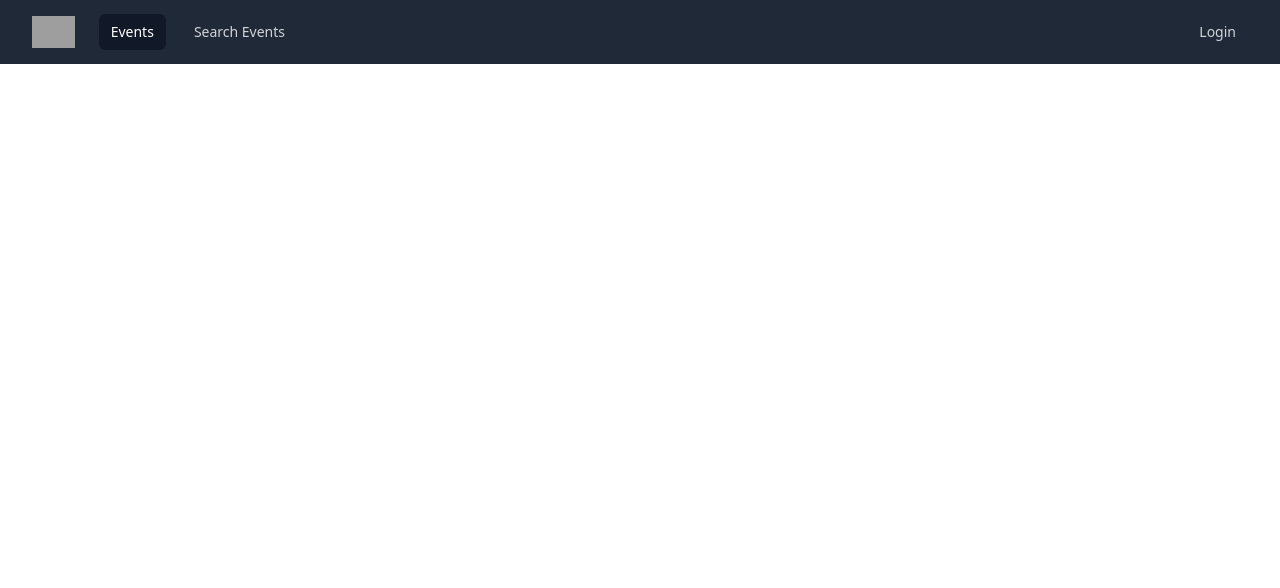
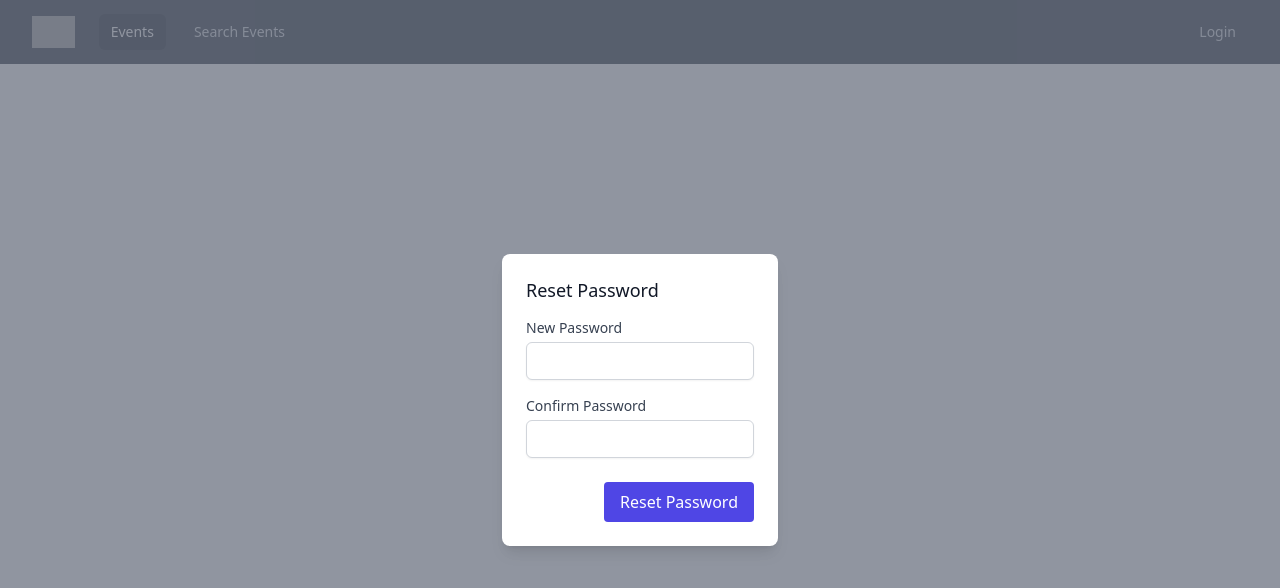
Before and after one commit to AndreiSorokin/myEvents, a React (Vite) app in the folder client/: page /reset-password/1 in a window 1280 px wide. Shown: the top 588 px of the page. Built offline with nearby package versions, Linux system fonts and the light colour scheme; no server answers; grey boxes are pictures that could not be loaded.

Commit message:
Added ResetPasswordForm

```diff
--- a/client/src/App.tsx
+++ b/client/src/App.tsx
@@ -1,6 +1,7 @@
 import { Route, Routes } from "react-router-dom";
 import Navbar from "./components/Navbar";
 import Login from "./components/auth/Login";
+import ResetPasswordForm from "./components/auth/ResetPasswordForm";
 
 function App() {
   return (
@@ -9,6 +10,10 @@ function App() {
       <Routes>
         <Route>
           <Route path="/login" element={<Login />} />
+          <Route
+            path="/reset-password/:token"
+            element={<ResetPasswordForm />}
+          />
         </Route>
       </Routes>
     </div>
--- a/client/src/components/auth/Login.tsx
+++ b/client/src/components/auth/Login.tsx
@@ -1,8 +1,8 @@
 import { useState } from "react";
 import { useLoginMutation } from "../../api/authSlice";
 import { useNavigate } from "react-router-dom";
-import ResetPasswordModal from "./ResetPasswordModal";
 import { CreateAccountModal } from "../user/CreateAccountModal";
+import RequestResetPasswordModal from "./ResetPasswordModal";
 
 const Login = () => {
   const [email, setEmail] = useState("");
@@ -126,7 +126,7 @@ const Login = () => {
         </p>
       </div>
       {/* Render ResetPasswordModal */}
-      <ResetPasswordModal
+      <RequestResetPasswordModal
         isOpen={isResetPasswordModalOpen}
         onClose={() => setIsResetPasswordModalOpen(false)}
       />
--- /dev/null
+++ b/client/src/components/auth/ResetPasswordForm.tsx
@@ -0,0 +1,90 @@
+import { useState } from "react";
+import { useParams, useNavigate } from "react-router-dom";
+import { useResetPasswordMutation } from "../../api/authSlice";
+
+const ResetPasswordForm = () => {
+  const { token } = useParams();
+  const [newPassword, setNewPassword] = useState("");
+  const [confirmPassword, setConfirmPassword] = useState("");
+  const [resetPassword, { isLoading, error }] = useResetPasswordMutation();
+  const navigate = useNavigate();
+
+  const handleSubmit = async (e: React.FormEvent) => {
+    e.preventDefault();
+
+    if (newPassword !== confirmPassword) {
+      alert("Passwords do not match");
+      return;
+    }
+
+    try {
+      await resetPassword({ token, newPassword }).unwrap();
+      alert("Password reset successfully!");
+      // Redirect to login after success
+      navigate("/login");
+    } catch (err) {
+      console.error("Error resetting password:", err);
+    }
+  };
+
+  return (
+    <div className="fixed inset-0 z-50 flex items-center justify-center bg-gray-500 bg-opacity-75">
+      <div className="bg-white p-6 rounded-lg shadow-lg">
+        <h3 className="text-lg font-medium leading-6 text-gray-900">
+          Reset Password
+        </h3>
+        <form onSubmit={handleSubmit}>
+          <div className="mt-4">
+            <label
+              htmlFor="new-password"
+              className="block text-sm font-medium text-gray-700"
+            >
+              New Password
+            </label>
+            <input
+              id="new-password"
+              type="password"
+              value={newPassword}
+              onChange={(e) => setNewPassword(e.target.value)}
+              required
+              className="mt-1 block w-full px-3 py-2 border border-gray-300 rounded-md shadow-sm focus:ring-indigo-500 focus:border-indigo-500 sm:text-sm"
+            />
+          </div>
+
+          <div className="mt-4">
+            <label
+              htmlFor="confirm-password"
+              className="block text-sm font-medium text-gray-700"
+            >
+              Confirm Password
+            </label>
+            <input
+              id="confirm-password"
+              type="password"
+              value={confirmPassword}
+              onChange={(e) => setConfirmPassword(e.target.value)}
+              required
+              className="mt-1 block w-full px-3 py-2 border border-gray-300 rounded-md shadow-sm focus:ring-indigo-500 focus:border-indigo-500 sm:text-sm"
+            />
+          </div>
+
+          <div className="mt-6 flex justify-end">
+            <button
+              type="submit"
+              disabled={isLoading}
+              className="bg-indigo-600 px-4 py-2 text-white rounded hover:bg-indigo-500"
+            >
+              {isLoading ? "Resetting..." : "Reset Password"}
+            </button>
+          </div>
+
+          {error && (
+            <p className="text-red-500 text-sm">Error resetting password</p>
+          )}
+        </form>
+      </div>
+    </div>
+  );
+};
+
+export default ResetPasswordForm;
--- a/client/src/components/auth/ResetPasswordModal.tsx
+++ b/client/src/components/auth/ResetPasswordModal.tsx
@@ -1,4 +1,5 @@
-import { useState } from "react";
+import { useState, useEffect, useRef } from "react";
+import { createPortal } from "react-dom";
 import { useRequestPasswordResetMutation } from "../../api/authSlice";
 
 interface ResetPasswordModalProps {
@@ -6,9 +7,37 @@ interface ResetPasswordModalProps {
   onClose: () => void;
 }
 
-const ResetPasswordModal = ({ isOpen, onClose }: ResetPasswordModalProps) => {
+const RequestResetPasswordModal = ({
+  isOpen,
+  onClose,
+}: ResetPasswordModalProps) => {
   const [email, setEmail] = useState("");
   const [requestPasswordReset] = useRequestPasswordResetMutation();
+  const modalRef = useRef<HTMLDivElement | null>(null);
+
+  // Close modal on escape key press
+  useEffect(() => {
+    const handleEscape = (e: KeyboardEvent) => {
+      if (e.key === "Escape") {
+        onClose();
+        setEmail("");
+      }
+    };
+    document.addEventListener("keydown", handleEscape);
+    return () => document.removeEventListener("keydown", handleEscape);
+  }, [onClose]);
+
+  // Handle click outside modal content
+  useEffect(() => {
+    const handleClickOutside = (e: MouseEvent) => {
+      if (modalRef.current && !modalRef.current.contains(e.target as Node)) {
+        onClose();
+        setEmail("");
+      }
+    };
+    document.addEventListener("mousedown", handleClickOutside);
+    return () => document.removeEventListener("mousedown", handleClickOutside);
+  }, [onClose]);
 
   const handleSubmit = async (e: React.FormEvent) => {
     e.preventDefault();
@@ -23,9 +52,12 @@ const ResetPasswordModal = ({ isOpen, onClose }: ResetPasswordModalProps) => {
 
   if (!isOpen) return null;
 
-  return (
-    <div className="fixed inset-0 z-50 flex items-center justify-center bg-gray-500 bg-opacity-75">
-      <div className="bg-white p-6 rounded-lg shadow-lg">
+  const modalContent = (
+    <div className="fixed inset-0 z-50 flex items-center justify-center bg-gray-500 bg-opacity-75 p-2">
+      <div
+        ref={modalRef}
+        className="bg-white p-6 rounded-lg shadow-lg w-full max-w-md"
+      >
         <h3 className="text-lg font-medium leading-6 text-gray-900">
           Reset Password
         </h3>
@@ -65,6 +97,8 @@ const ResetPasswordModal = ({ isOpen, onClose }: ResetPasswordModalProps) => {
       </div>
     </div>
   );
+
+  return createPortal(modalContent, document.getElementById("modal-root")!);
 };
 
-export default ResetPasswordModal;
+export default RequestResetPasswordModal;
--- a/client/src/components/user/CreateAccountModal.tsx
+++ b/client/src/components/user/CreateAccountModal.tsx
@@ -42,7 +42,7 @@ export const CreateAccountModal = ({
 
   // Modal content
   const modalContent = (
-    <div className="fixed inset-0 z-50 flex items-center justify-center bg-black bg-opacity-50">
+    <div className="fixed inset-0 z-50 flex items-center justify-center bg-black bg-opacity-50 p-2">
       <div
         ref={modalRef}
         className="bg-white rounded-lg shadow-lg p-6 w-full max-w-md"
--- a/client/src/components/user/CreateUser.tsx
+++ b/client/src/components/user/CreateUser.tsx
@@ -25,40 +25,47 @@ const CreateUser = ({ role, onClose }: CreateUserProps) => {
   };
 
   return (
-    <form onSubmit={handleSubmit} className="space-y-4">
+    <form onSubmit={handleSubmit} className="space-y-4 p-6 bg-white rounded-lg">
       <h2 className="text-xl font-semibold text-center mb-4">
         Create {role === "user" ? "User" : "Organizer"} Account
       </h2>
+
       <div>
-        <label className="block text-sm font-medium">Name</label>
+        <label className="block text-sm font-medium text-gray-700">Name</label>
         <input
           type="text"
           value={name}
           onChange={(e) => setName(e.target.value)}
           required
-          className="block w-full border-gray-300 rounded-md shadow-sm"
+          className="mt-1 block w-full px-3 py-2 border border-gray-300 rounded-md shadow-sm focus:ring-indigo-500 focus:border-indigo-500 sm:text-sm"
         />
       </div>
+
       <div>
-        <label className="block text-sm font-medium">Email</label>
+        <label className="block text-sm font-medium text-gray-700">Email</label>
         <input
           type="email"
           value={email}
           onChange={(e) => setEmail(e.target.value)}
           required
-          className="block w-full border-gray-300 rounded-md shadow-sm"
+          className="mt-1 block w-full px-3 py-2 border border-gray-300 rounded-md shadow-sm focus:ring-indigo-500 focus:border-indigo-500 sm:text-sm"
         />
       </div>
+
       <div>
-        <label className="block text-sm font-medium">Password</label>
+        <label className="block text-sm font-medium text-gray-700">
+          Password
+        </label>
         <input
           type="password"
           value={password}
           onChange={(e) => setPassword(e.target.value)}
           required
-          className="block w-full border-gray-300 rounded-md shadow-sm"
+          className="mt-1 block w-full px-3 py-2 border border-gray-300 rounded-md shadow-sm focus:ring-indigo-500 focus:border-indigo-500 sm:text-sm"
         />
       </div>
+
+      <div>
         <ConfettiButton
           type="submit"
           disabled={isLoading}
@@ -66,7 +73,11 @@ const CreateUser = ({ role, onClose }: CreateUserProps) => {
         >
           {isLoading ? "Creating..." : "Create Account"}
         </ConfettiButton>
-      {error && <p className="text-red-500 text-sm">Error</p>}
+      </div>
+
+      {error && (
+        <p className="text-red-500 text-sm">Error: {JSON.stringify(error)}</p>
+      )}
     </form>
   );
 };
--- a/client/src/misc/auth.ts
+++ b/client/src/misc/auth.ts
@@ -13,6 +13,6 @@ export type PasswordResetRequest = {
 };
 
 export type ResetPasswordRequest = {
-  token: string;
+  token: string | undefined;
   newPassword: string;
 };
```
Also changed, not shown: 2 other files (tests, documents, lock files or other folders). Lines whose indentation alone changed are shown as unchanged.
